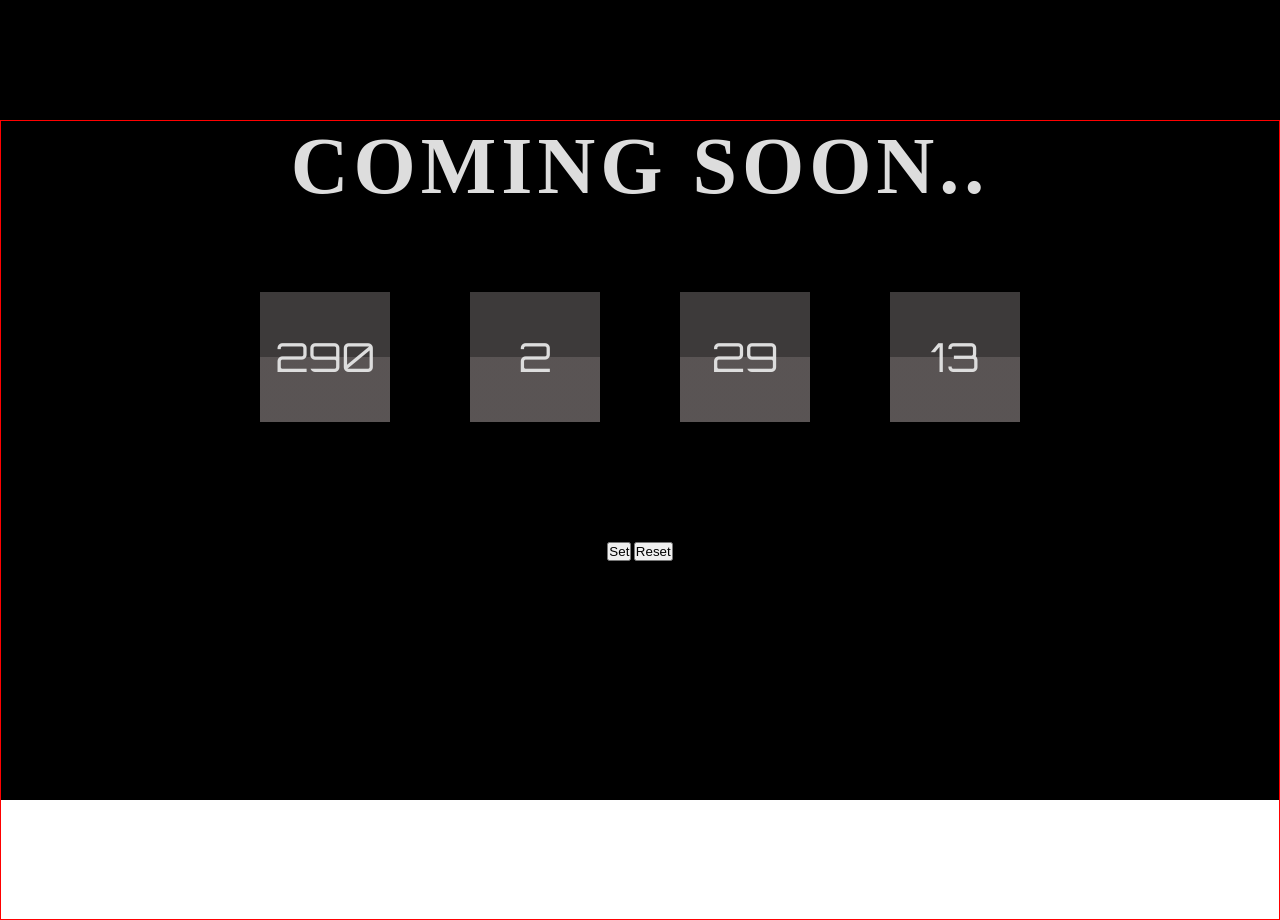
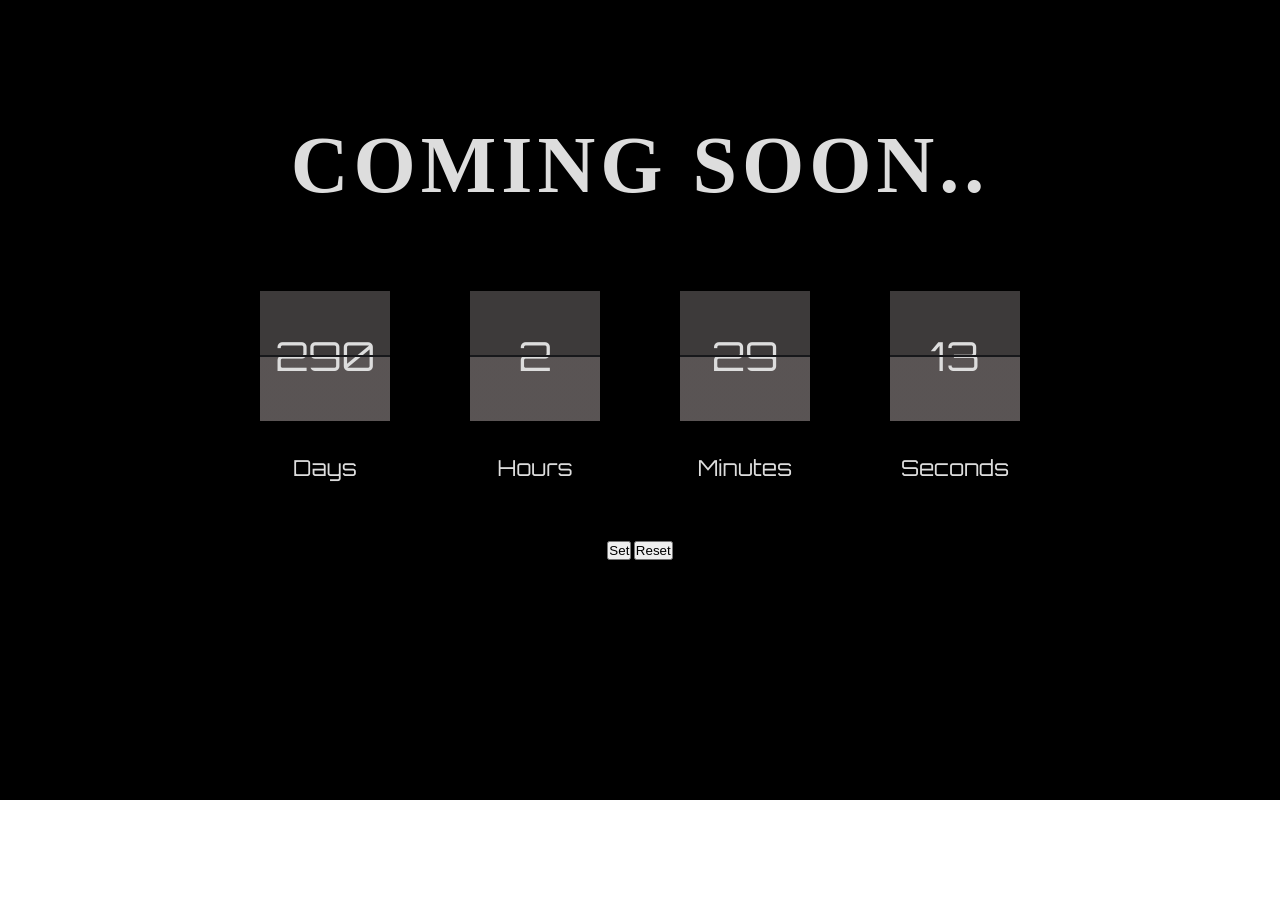
Before and after one commit to baharkose/Countdown, a plain HTML site: page index.html in a window 1280 px wide. Drawn offline with Linux system fonts and the light colour scheme.

Commit message:
added data content and pseudo elements for display days, hours and minutes

```diff
--- a/app.js
+++ b/app.js
@@ -35,11 +35,15 @@ const interval = setInterval(() =>{
 
         // set interval method used for updated countdown inner html
 
+
+        // data-content is used to store speacial information into HTML elements
+
+        // data-content is used in style.css as countdown div pseudo elements.
         countdown.innerHTML = `
-            <div>${days}</div>
-            <div>${hours}</div>
-            <div>${minutes}</div>
-            <div>${seconds}</div>
+            <div data-content="Days">${days}</div>
+            <div data-content="Hours">${hours}</div>
+            <div data-content="Minutes">${minutes}</div>
+            <div data-content="Seconds">${seconds}</div>
         `
 
 
--- a/style.css
+++ b/style.css
@@ -17,7 +17,7 @@ html{
 
 
 .countdown-wrapper{
-    border: 1px solid red;
+    /* border: 1px solid red; */
     width: 100%;
     height: 100%;
     position: absolute;
@@ -45,7 +45,8 @@ html{
     font-weight: bold;
     display: flex;
     justify-content: center;
-    align-items: center;
+    /* align-items: center; */
+
 
 
 }
@@ -58,8 +59,35 @@ html{
     height: 13rem;
     background: linear-gradient(to bottom, rgba(61,58,58,9) 50%,
      rgba(99,93,93,0.9) 0);
+
+     /* linear gradient with two color makes add two background horizantally */
+
      margin: 0 4rem 12rem 4rem;
      font-size: 4rem;
      font-weight:400;
+     box-shadow: 0 0 0.8rem 2.5rem rgba(0, 0, 0, 0.5);
+     position: relative;
 
 }
+
+/* added pseudo elements for creating line between countdown div */
+
+.countdown div::before{
+    content: "";
+    position: absolute;
+    width: 100%;
+    height: 0.24rem;
+    background-color:#17181b;
+}
+
+
+/* added pseudo elements for creating days, hours text...*/
+
+.countdown div::after{
+    content: attr(data-content);
+    font-size: 2.2rem;
+    position: absolute;
+    font-weight: 400;
+    bottom: -6rem;
+
+}
```
